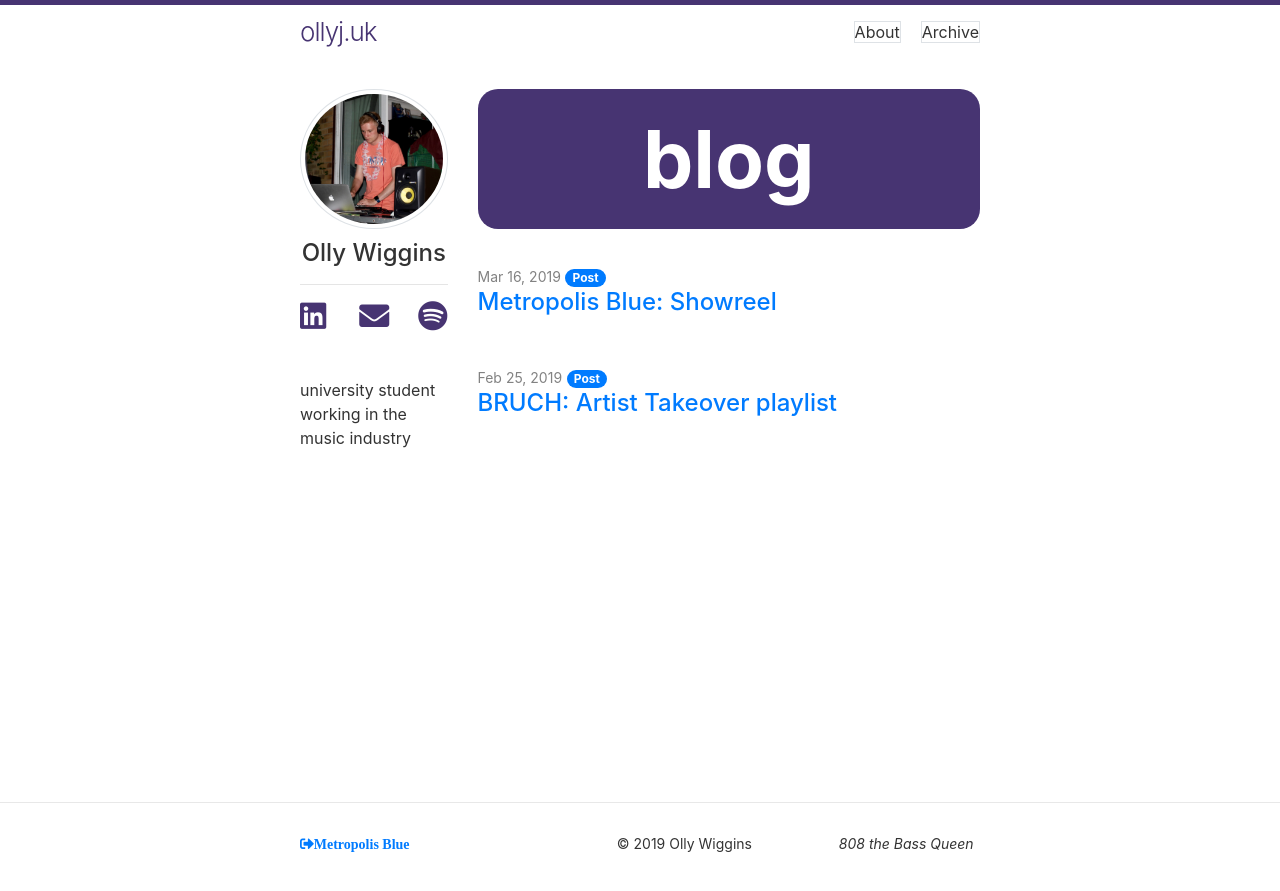
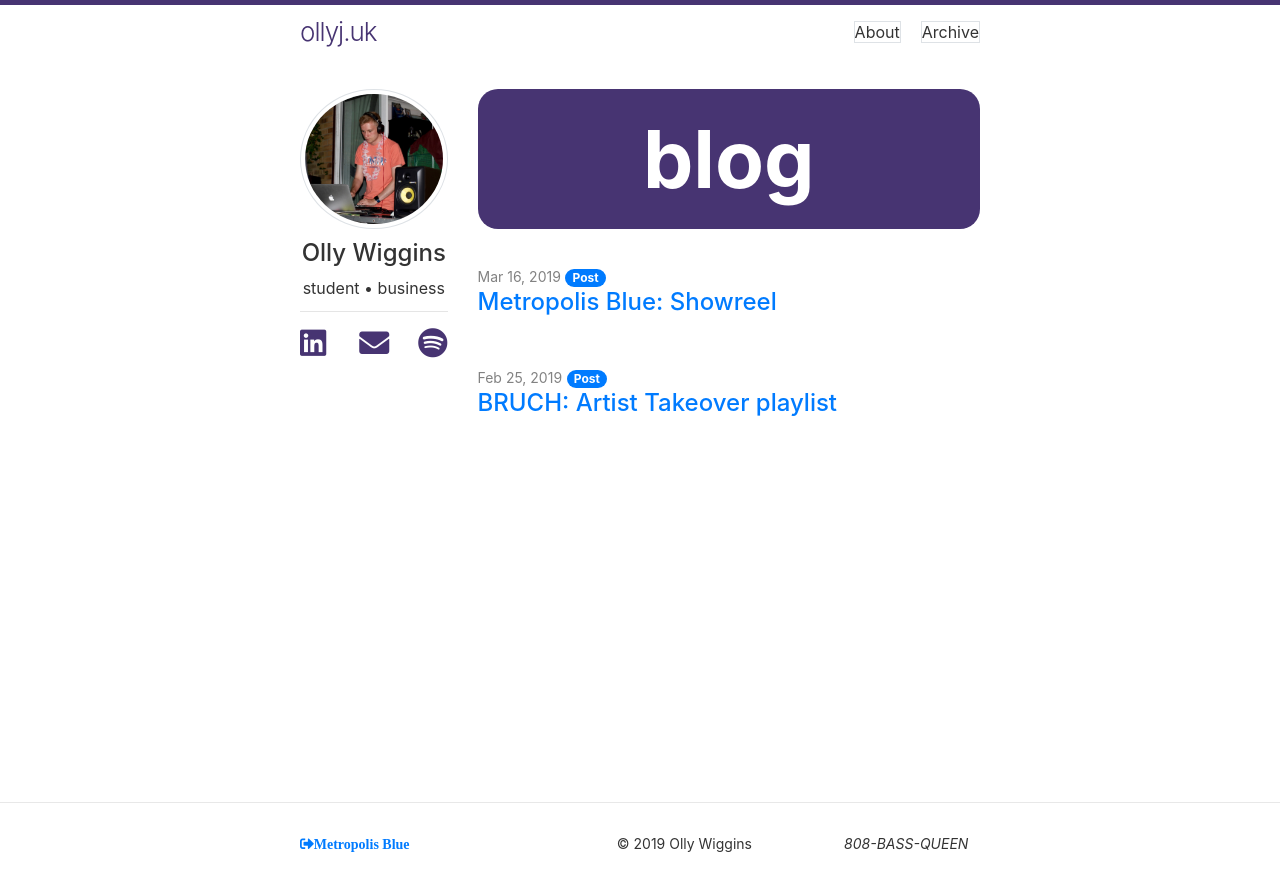
Before and after one commit to ollyy/ollyy.github.io, a Jekyll site: the page built from index.md, in a window 1280 px wide. Shown: the top 891 px of the page. Built offline with Jekyll 4.4.1, drawn with Linux system fonts in a browser that asks for light colours.

```diff
--- /dev/null
+++ b/_includes/emoji.html
@@ -0,0 +1,30 @@
+{% assign today_date = 'now' | date: "%d, %B" %}
+{% assign month = 'now' | date: "%B" %}
+<!-- birthday -->
+{% if today_date == "10, February" %}
+  <p role="image" aria-label="cake" class="emoji">🎂</p>
+<!-- valentines -->
+{% elsif today_date == "14, February" %}
+  <p role="image" aria-label="heart" class="emoji">❤️</p>
+<!-- leap year -->
+{% elsif today_date == "29, February" %}
+  <p role="image" aria-label="leap" class="emoji">😳</p>
+<!-- st patrick -->
+{% elsif today_date == "17, March" %}
+  <p role="image" aria-label="clover" class="emoji">☘️</p>
+<!-- pride -->
+{% elsif month == "July" %}
+  <p role="image" aria-label="pride" class="emoji">🏳️‍🌈</p>
+<!-- halloween -->
+{% elsif today_date == "31, October" %}
+  <p role="image" aria-label="pumpkin" class="emoji">🎃</p>
+<!-- fireworks night -->
+{% elsif today_date == "5, November" %}
+  <p role="image" aria-label="fireworks" class="emoji">🎆</p>
+<!-- christmas -->
+{% elsif today_date == "25, December" %}
+  <p role="image" aria-label="christmas" class="emoji">🎄</p>
+<!-- new year -->
+{% elsif today_date == "1, January" %}
+  <p role="image" aria-label="newyear" class="emoji">🥳</p> <!-- party face -->
+{% endif %}
--- a/_includes/footer.html
+++ b/_includes/footer.html
@@ -29,7 +29,7 @@
               "Hear the music!",
               "Yay video games!",
               "Hi I'm Elfo!",
-              "808 the Bass Queen"
+              "808-BASS-QUEEN"
             ];
 
             var randomItem = splash[Math.floor(Math.random()*splash.length)];
--- a/_layouts/default.html
+++ b/_layouts/default.html
@@ -1,3 +1,4 @@
+{% assign today_date = 'now' | date: "%d, %B" %}
 <!DOCTYPE html>
 <html lang="{{ page.lang | default: site.lang | default: "en" }}">
 
@@ -13,14 +14,15 @@
           <div class="col-md-3 center d-none d-md-block">
             <img class="img-thumbnail rounded-circle img-fluid profile-img" src="/assets/img/profile.jpg">
             <h4 class="name">Olly Wiggins</h4>
+            <p class="caption">student &bull; business</p>
             <hr>
             <!-- links -->
-            <div class="row center">
+            <div class="row center {% if today_date == "1, April" %} upsidedown {%- endif -%}"> <!-- april fools -->
               <div class="col-4 center"><a href="{{ site.social.linkedin }}"><i class="fab fa-linkedin icons"></i></a></div>
               <div class="col-4 center"><a href="mailto:{{ site.email }}"><i class="fa fa-envelope icons"></i></a></div>
               <div class="col-4 center"><a href="{{ site.social.spotify }}"><i class="fab fa-spotify icons"></i></a></div>
             </div>
-            <p class="caption">university student working in the music industry</p>
+            {%- include emoji.html -%}
           </div>
           <div class="col-md-9">{{ content }}</div>
         </div>
--- a/_sass/minima/_layout.scss
+++ b/_sass/minima/_layout.scss
@@ -366,8 +366,25 @@
   }
 }
 
+// Misc
 .caption {
-  padding-top: 45px;
+  margin-bottom: -5px;
+  text-align: center;
+}
+
+.emoji {
+  text-align: center;
+  margin-top: 30px;
+  font-size: 30px;
+}
+
+.upsidedown {
+  -webkit-transform:rotate(-180deg);
+  -moz-transform:rotate(-180deg);
+  -o-transform:rotate(-180deg);
+  transform:rotate(-180deg);
+  ms-filter:"progid:DXImageTransform.Microsoft.BasicImage(rotation=2)";
+  filter:progid:DXImageTransform.Microsoft.BasicImage(rotation=2);
 }
 
 .fourohfour {
```
Also changed, not shown: _includes/sidebar.html (deleted, +0 -18 lines), 3 other files.
